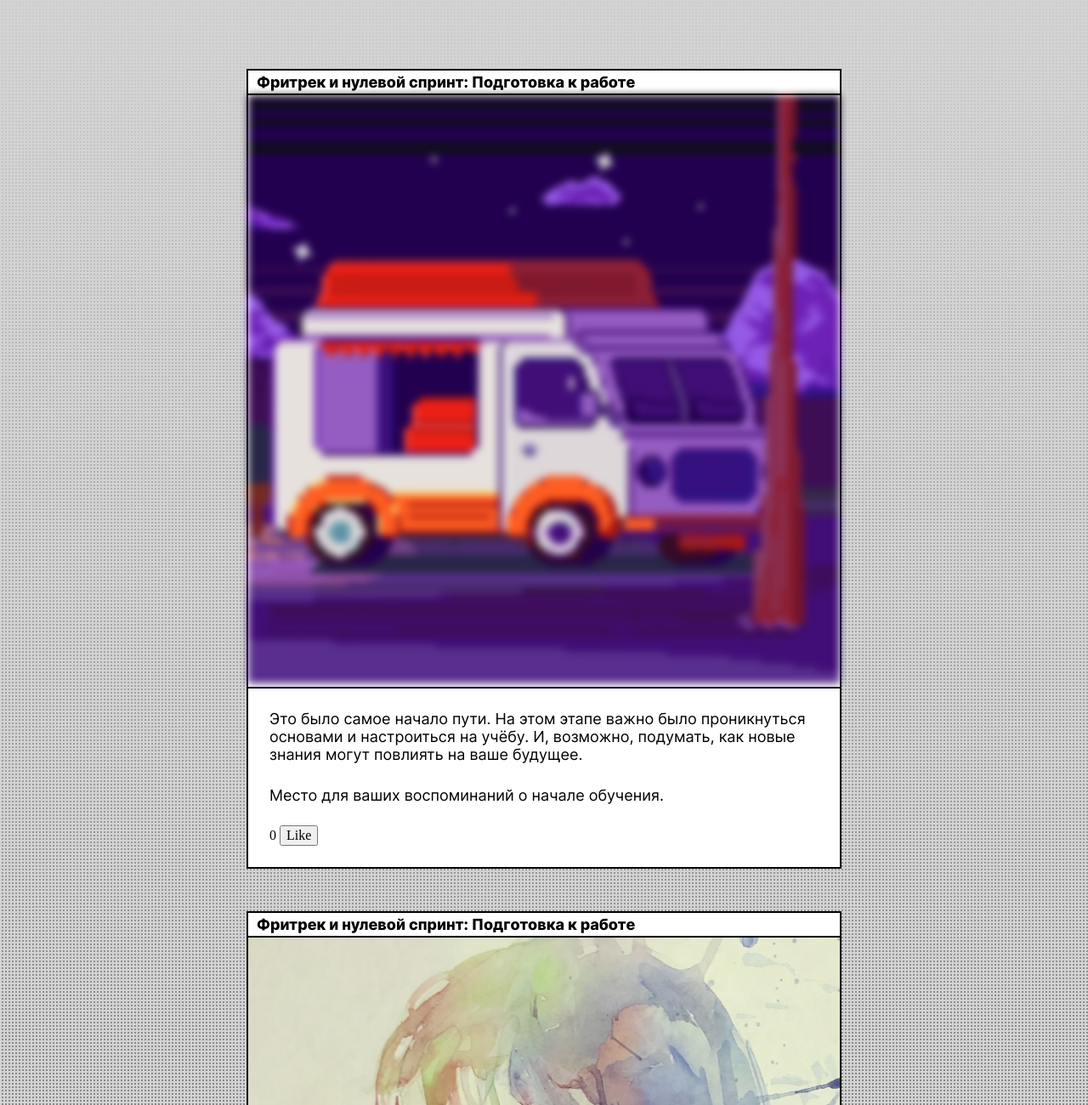
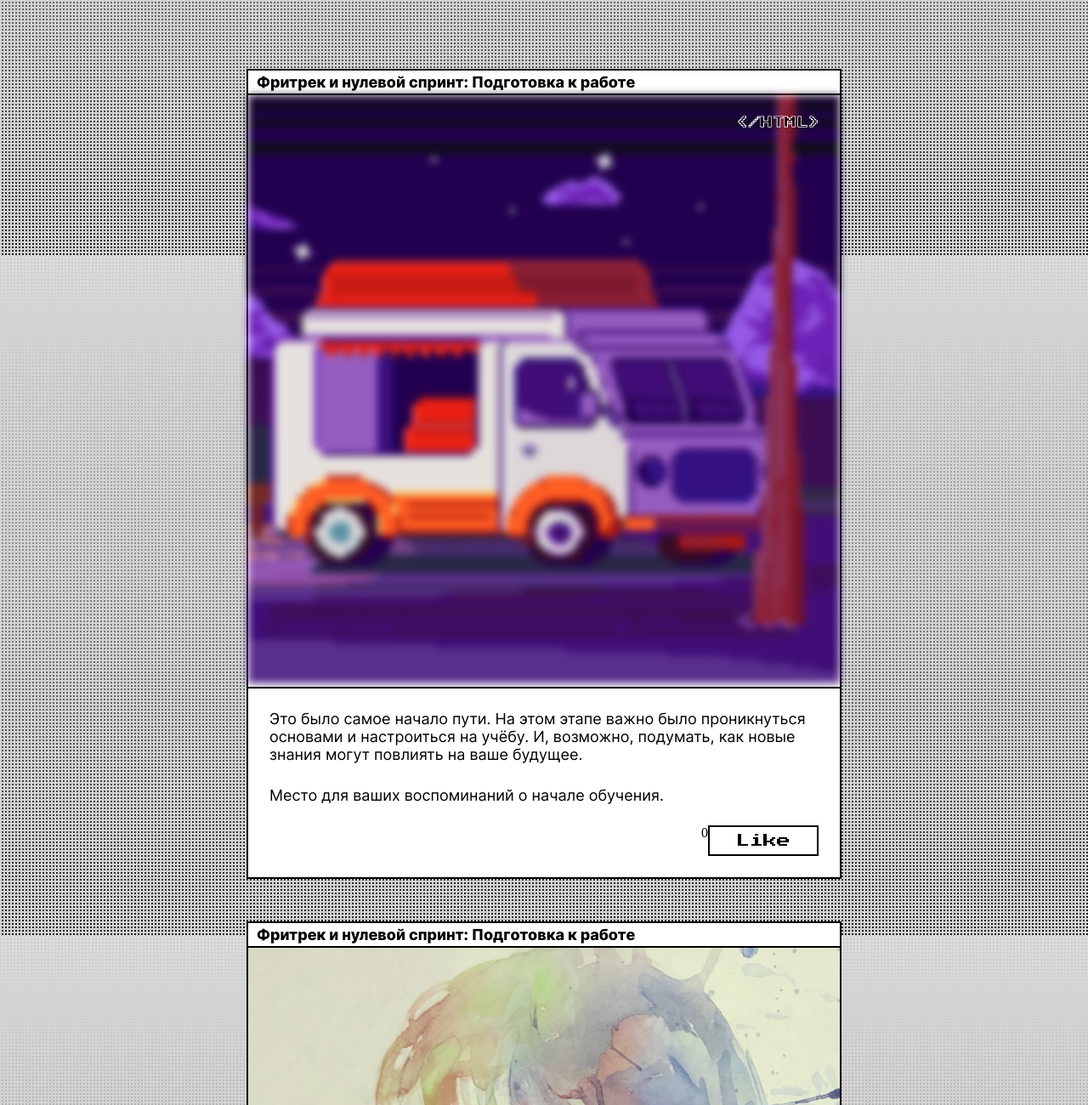
Before and after one commit to mashkay/zakrivayuschiy-teg-f, a plain HTML site: page index.html in a window 1280 px wide. Shown: the part 500-1800 px from the top of the page at 85% size. Drawn offline with Linux system fonts and the light colour scheme.

Commit message:
-webkit-text-stroke

```diff
--- a/fonts/fonts.css
+++ b/fonts/fonts.css
@@ -6,7 +6,7 @@
   src: local("Inter-Variable"),
     url("../fonts/Inter-Variable.woff2") format("woff2 supports variations"),
     url("../fonts/Inter-Variable.woff2") format("woff2-variations");
-  font-weight: 400 800;
+  font-weight: 400, 785;
 }
 
 @font-face {
--- a/index.html
+++ b/index.html
@@ -50,6 +50,9 @@
           Фритрек и нулевой спринт: Подготовка к работе
         </h2>
         <div class="card__img-wrapper">
+          <span class="card__img-lable">
+            &lt;/HTML&gt;
+          </span>
           <img
             src="./images/track.png"
             alt="Фото города"
@@ -66,8 +69,8 @@
             Место для ваших воспоминаний о начале обучения.
           </p>
           <div class="card__actions">
-            <span class="card__likes">0</span>
-            <button type="button" class="card__action card__action_type_like">
+            <span class="card__like">0</span>
+            <button type="button" class="card__button button">
               Like
             </button>
           </div>
--- a/styles/style.css
+++ b/styles/style.css
@@ -21,6 +21,7 @@
   background-color: var(--color-background);
   background-image: var(--background-image);
   background-size: cover;
+  background-attachment: fixed;
 
   color: var(--color-main);
   margin-bottom: 100px;
@@ -66,7 +67,6 @@
   text-transform: uppercase;
   line-height: normal;
   font-size: 14px;
-
 }
 
 .theme-menu__button::after {
@@ -127,13 +127,34 @@
   line-height: normal;
   padding: 3px 24px 3px 10px;
   font-variation-settings: "wght" var(--font-weight-heavy, 785);
-
 }
 .card__img-wrapper {
   position: relative;
   border-block: 2px solid var(--color-main, #00cc14);
   aspect-ratio: 1;
 }
+.card__img-lable {
+  position: absolute;
+  top: 25px;
+  right: clamp(0.688rem, 0.438rem + 1.25vw, 1.563rem);
+  z-index: 1;
+  font-size: 14px;
+  font-family: var(--font-family-interface);
+  text-transform: uppercase;
+  line-height: normal;
+  color: var(--color-main, #00cc14);
+  mix-blend-mode: hard-light;
+  text-shadow: -1px 0 var(--color-background), 0 1px var(--color-background),
+    1px 0 var(--color-background), 0 -1px var(--color-background);
+}
+
+@supports (-webkit-text-stroke: 1px #000000) {
+  .card__img-lable {
+    -webkit-text-stroke: 1px var(--color-background);
+    text-shadow: none;
+  }
+}
+
 .card__img {
   width: 100%;
   height: 100%;
@@ -143,6 +164,15 @@
 
 .card__content {
   padding: 25px;
+}
+
+.card__actions {
+  display: flex;
+  justify-content: flex-end;
+}
+
+.card__button {
+  width: 130px;
 }
 
 .card__text {
@@ -169,9 +199,8 @@
   text-align: center;
   justify-content: center;
   padding: 9px 17px;
-
+  line-height: 0.9;
 }
-
 
 .save-button {
   font-family: var(--font-family-interface);
@@ -226,33 +255,34 @@
   }
 }
 
-
 .save-dialog {
   background-color: var(--color-background);
   border: 2px solid var(--color-main, #00cc14);
-  max-width:360px;
+  max-width: 360px;
   font-family: var(--font-family-interface);
   color: var(--color-main);
   text-transform: uppercase;
-  padding-block:  30px;
-
-
+  padding-block: 30px;
 }
 .save-dialog[open] {
   display: grid;
   column-gap: 20px;
   row-gap: 30px;
   grid-template-areas:
-  "icon text"
-  "button button";
+    "icon text"
+    "button button";
 
   justify-items: stretch;
   align-items: center;
+}
 
+.save-dialog::backdrop {
+  opacity: 0.75;
+  background: var(--color-base-100, #000);
 }
 
 .save-dialog__button {
-grid-area: button;
+  grid-area: button;
 }
 
 .save-dialog__icon {
```
